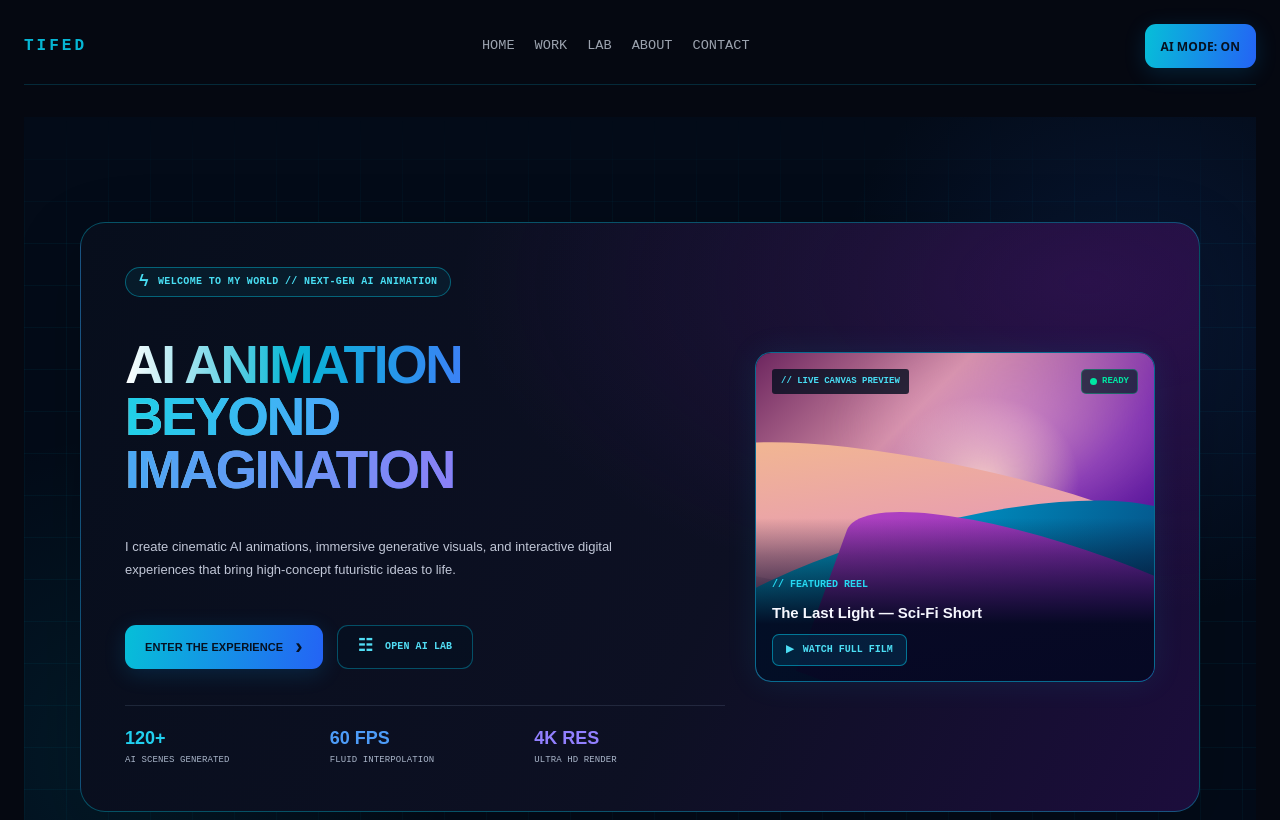
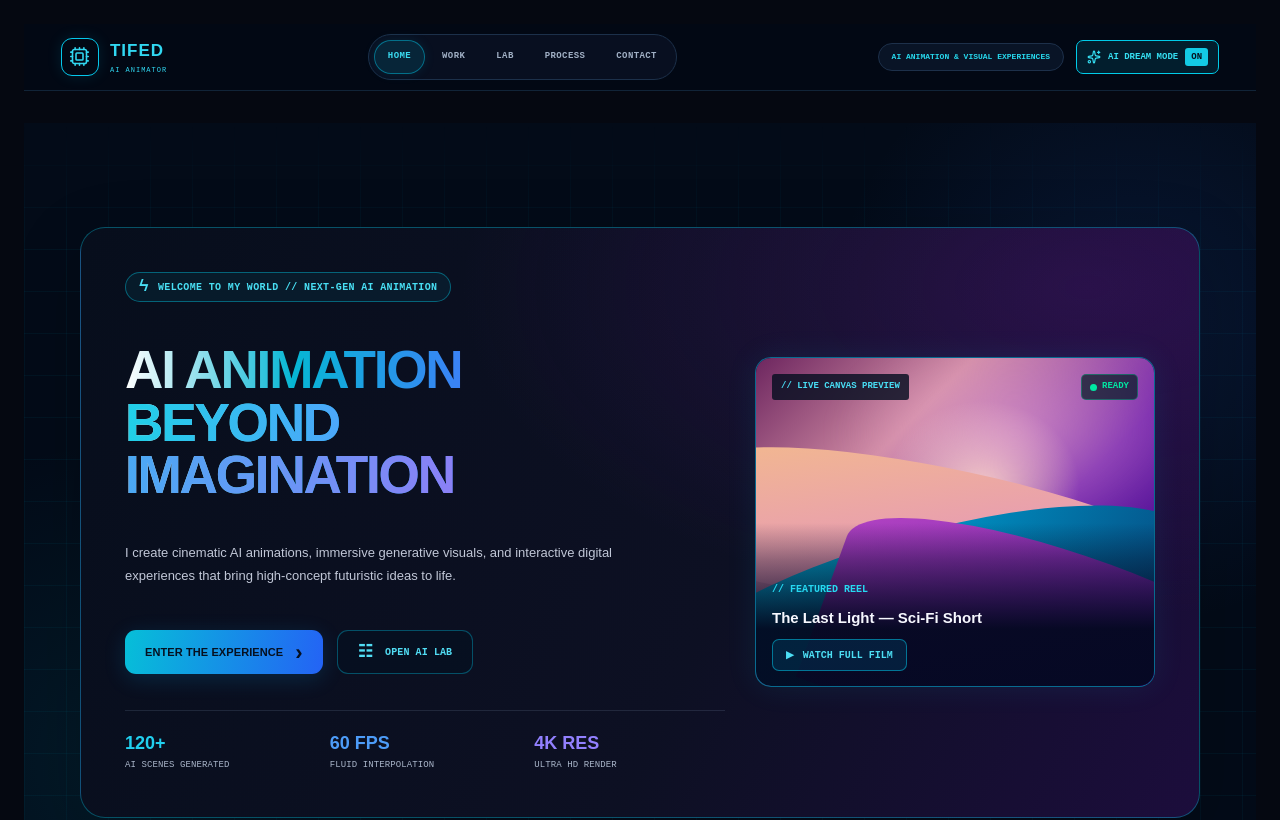
Before and after one commit to TIFEDesigns/tifeddesign, a Next.js app: page / in a window 1280 px wide. Shown: the top 820 px of the page. Built offline with nearby package versions, Linux system fonts and the light colour scheme.

Commit message:
Worked on the header

```diff
--- /dev/null
+++ b/app/Header.css
@@ -0,0 +1,239 @@
+
+/* Header.css */
+
+.tifed-header {
+  position: sticky;
+  top: 0;
+  z-index: 100;
+  width: 100%;
+  min-height: 64px;
+  padding: 10px 3%;
+  display: flex;
+  align-items: center;
+  justify-content: space-between;
+  gap: 20px;
+  border-bottom: 1px solid rgba(47, 91, 124, 0.35);
+  background: rgba(3, 9, 21, 0.96);
+  backdrop-filter: blur(14px);
+  font-family: Arial, Helvetica, sans-serif;
+}
+
+/* BRAND */
+
+.tifed-brand {
+  flex-shrink: 0;
+  display: flex;
+  align-items: center;
+  gap: 11px;
+  color: #31d8f2;
+  text-decoration: none;
+}
+
+.tifed-brand-icon {
+  width: 38px;
+  height: 38px;
+  display: grid;
+  place-items: center;
+  border: 1px solid #05c8ec;
+  border-radius: 11px;
+  box-shadow: 0 0 15px rgba(0, 205, 239, 0.12);
+}
+
+.tifed-brand-text {
+  display: flex;
+  flex-direction: column;
+  gap: 2px;
+}
+
+.tifed-brand-text strong {
+  font-size: 17px;
+  font-weight: 900;
+  letter-spacing: 1px;
+}
+
+.tifed-brand-text small {
+  font-family: "Courier New", monospace;
+  font-size: 7px;
+  letter-spacing: 1px;
+}
+
+/* NAVIGATION PILL */
+
+.tifed-navigation {
+  flex-shrink: 0;
+  padding: 5px;
+  display: flex;
+  align-items: center;
+  justify-content: center;
+  gap: 3px;
+  border: 1px solid #1c304a;
+  border-radius: 30px;
+  background: #080f20;
+}
+
+.tifed-nav-link {
+  padding: 9px 13px;
+  border: 1px solid transparent;
+  border-radius: 22px;
+  color: #a1b0c5;
+  font-family: "Courier New", monospace;
+  font-size: 9px;
+  font-weight: 700;
+  letter-spacing: 0.4px;
+  text-decoration: none;
+  transition:
+    color 0.2s ease,
+    background 0.2s ease;
+}
+
+.tifed-nav-link:hover {
+  color: #37dff4;
+}
+
+.tifed-nav-link.is-home {
+  border-color: rgba(0, 205, 239, 0.45);
+  color: #3adcf2;
+  background: rgba(0, 195, 229, 0.12);
+  box-shadow: 0 0 12px rgba(0, 205, 239, 0.1);
+}
+
+/* RIGHT SIDE */
+
+.tifed-header-actions {
+  min-width: 0;
+  display: flex;
+  align-items: center;
+  justify-content: flex-end;
+  gap: 12px;
+}
+
+.tifed-header-descriptor {
+  padding: 7px 13px;
+  overflow: hidden;
+  border: 1px solid #1d304a;
+  border-radius: 20px;
+  color: #27d8ed;
+  background: #091426;
+  font-family: "Courier New", monospace;
+  font-size: 8px;
+  font-weight: 700;
+  text-overflow: ellipsis;
+  white-space: nowrap;
+}
+
+.tifed-ai-toggle {
+  flex-shrink: 0;
+  padding: 7px 10px;
+  display: flex;
+  align-items: center;
+  gap: 7px;
+  border: 1px solid #263650;
+  border-radius: 7px;
+  color: #b1bfd2;
+  background: #101b30;
+  font-family: "Courier New", monospace;
+  font-size: 9px;
+  font-weight: 700;
+  cursor: pointer;
+  transition:
+    border-color 0.2s ease,
+    background 0.2s ease;
+}
+
+.tifed-ai-toggle.is-on {
+  border-color: #00cce9;
+  color: #35e0f3;
+  background: rgba(0, 190, 222, 0.12);
+}
+
+.tifed-ai-toggle:hover {
+  border-color: #31d8f2;
+}
+
+.tifed-ai-status {
+  padding: 4px 6px;
+  border-radius: 3px;
+  color: #05101c;
+  background: #13cbe5;
+}
+
+/* TABLET */
+
+@media (max-width: 1100px) {
+  .tifed-header {
+    gap: 12px;
+    padding-inline: 2%;
+  }
+
+  .tifed-header-descriptor {
+    display: none;
+  }
+
+  .tifed-nav-link {
+    padding-inline: 10px;
+  }
+}
+
+/* MOBILE */
+
+@media (max-width: 700px) {
+  .tifed-header {
+    min-height: auto;
+    flex-wrap: wrap;
+    gap: 12px;
+    padding: 12px 16px;
+  }
+
+  .tifed-brand-icon {
+    width: 34px;
+    height: 34px;
+  }
+
+  .tifed-brand-text strong {
+    font-size: 15px;
+  }
+
+  .tifed-header-actions {
+    margin-left: auto;
+  }
+
+  .tifed-navigation {
+    order: 3;
+    width: 100%;
+    justify-content: space-between;
+    gap: 0;
+  }
+
+  .tifed-nav-link {
+    padding: 9px 8px;
+    font-size: 8px;
+  }
+
+  .tifed-ai-toggle {
+    padding: 7px 8px;
+    font-size: 8px;
+  }
+}
+
+@media (max-width: 380px) {
+  .tifed-header {
+    gap: 9px;
+  }
+
+  .tifed-ai-toggle {
+    gap: 5px;
+  }
+
+  .tifed-nav-link {
+    padding-inline: 5px;
+    font-size: 7px;
+  }
+}
+
+@media (prefers-reduced-motion: reduce) {
+  .tifed-header *,
+  .tifed-header *::before,
+  .tifed-header *::after {
+    transition: none !important;
+  }
+}
--- a/app/Header.tsx
+++ b/app/Header.tsx
@@ -1,26 +1,68 @@
+
 "use client";
 
-import React from 'react';
-import { HeaderProps } from '../types/portfolio';
+import React from "react";
+import { Cpu, Sparkles } from "lucide-react";
+import type { HeaderProps } from "./types/portfolio";
+import "./Header.css";
 
-export const Header: React.FC<HeaderProps> = ({ isAiMode, setIsAiMode }) => {
+const NAV_LINKS = [
+  { label: "HOME", href: "#home" },
+  { label: "WORK", href: "#work" },
+  { label: "LAB", href: "#lab" },
+  { label: "PROCESS", href: "#process" },
+  { label: "CONTACT", href: "#contact" },
+];
+
+export const Header: React.FC<HeaderProps> = ({
+  isAiMode,
+  setIsAiMode,
+}) => {
   return (
-    <header className="header-bar">
-      <div className="logo">TIFED</div>
-      <nav className="nav-links">
-        <a href="#home">HOME</a>
-        <a href="#work">WORK</a>
-        <a href="#lab">LAB</a>
-        <a href="#about">ABOUT</a>
-        <a href="#contact">CONTACT</a>
+    <header className="tifed-header">
+      <a className="tifed-brand" href="#home" aria-label="TIFED home">
+        <span className="tifed-brand-icon">
+          <Cpu size={21} strokeWidth={1.8} />
+        </span>
+
+        <span className="tifed-brand-text">
+          <strong>TIFED</strong>
+          <small>AI ANIMATOR</small>
+        </span>
+      </a>
+
+      <nav className="tifed-navigation" aria-label="Main navigation">
+        {NAV_LINKS.map((link, index) => (
+          <a
+            key={link.href}
+            href={link.href}
+            className={index === 0 ? "tifed-nav-link is-home" : "tifed-nav-link"}
+          >
+            {link.label}
+          </a>
+        ))}
       </nav>
-      <button
-        className="btn-primary"
-        style={{ fontSize: '0.75rem', padding: '6px 16px' }}
-        onClick={() => setIsAiMode((prev) => !prev)}
-      >
-        AI MODE: {isAiMode ? 'ON' : 'OFF'}
-      </button>
+
+      <div className="tifed-header-actions">
+        <span className="tifed-header-descriptor">
+          AI ANIMATION &amp; VISUAL EXPERIENCES
+        </span>
+
+        <button
+          type="button"
+          className={`tifed-ai-toggle ${isAiMode ? "is-on" : ""}`}
+          onClick={() => setIsAiMode((prev) => !prev)}
+          aria-pressed={isAiMode}
+        >
+          <Sparkles size={14} aria-hidden="true" />
+          <span>AI DREAM MODE</span>
+          <span className="tifed-ai-status">
+            {isAiMode ? "ON" : "OFF"}
+          </span>
+        </button>
+      </div>
     </header>
   );
 };
+
+export default Header;
--- a/app/types/portfolio.ts
+++ b/app/types/portfolio.ts
@@ -1,3 +1,5 @@
+import type React from "react";
+
 export interface ContactFormState {
   name: string;
   email: string;
@@ -32,3 +34,7 @@ export const STEPS: ProcessStep[] = [
     desc: "Color & Sound",
   },
 ];
+export interface HeaderProps {
+  isAiMode: boolean;
+  setIsAiMode: React.Dispatch<React.SetStateAction<boolean>>;
+}
```
